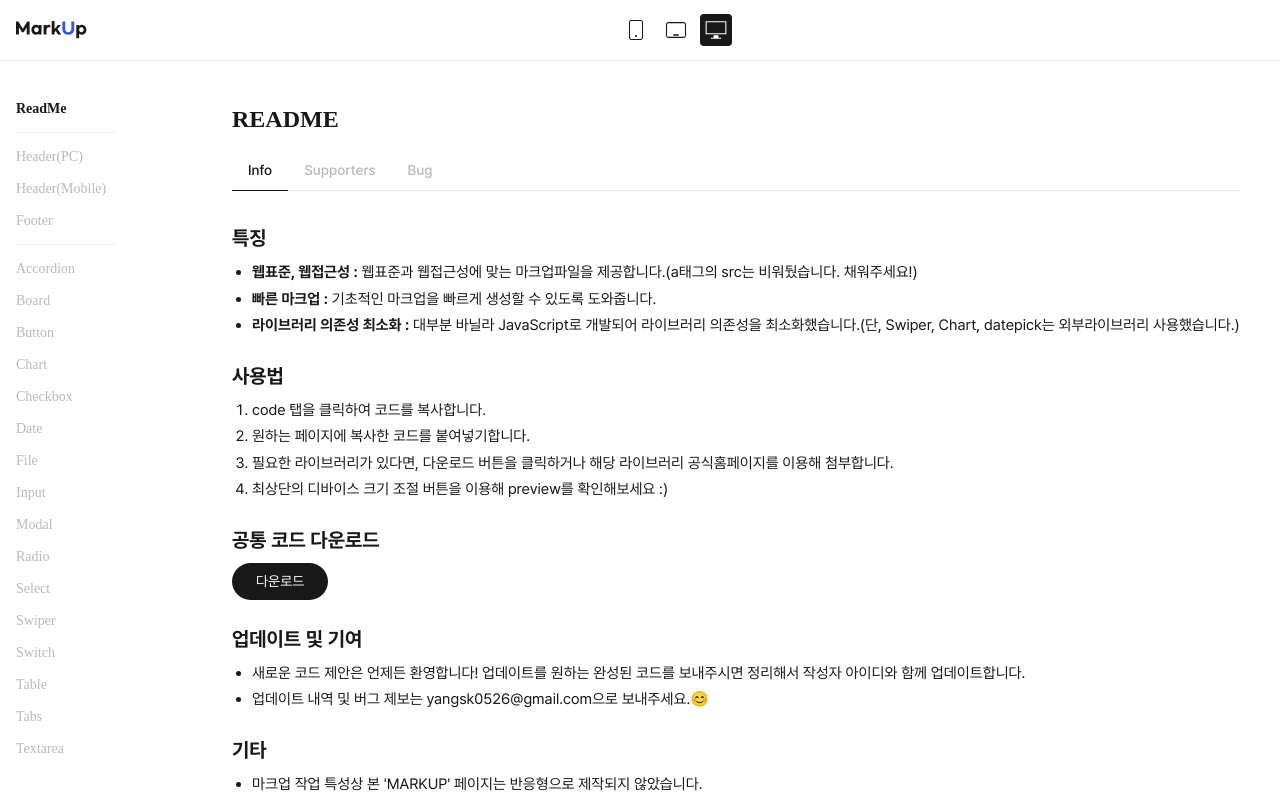
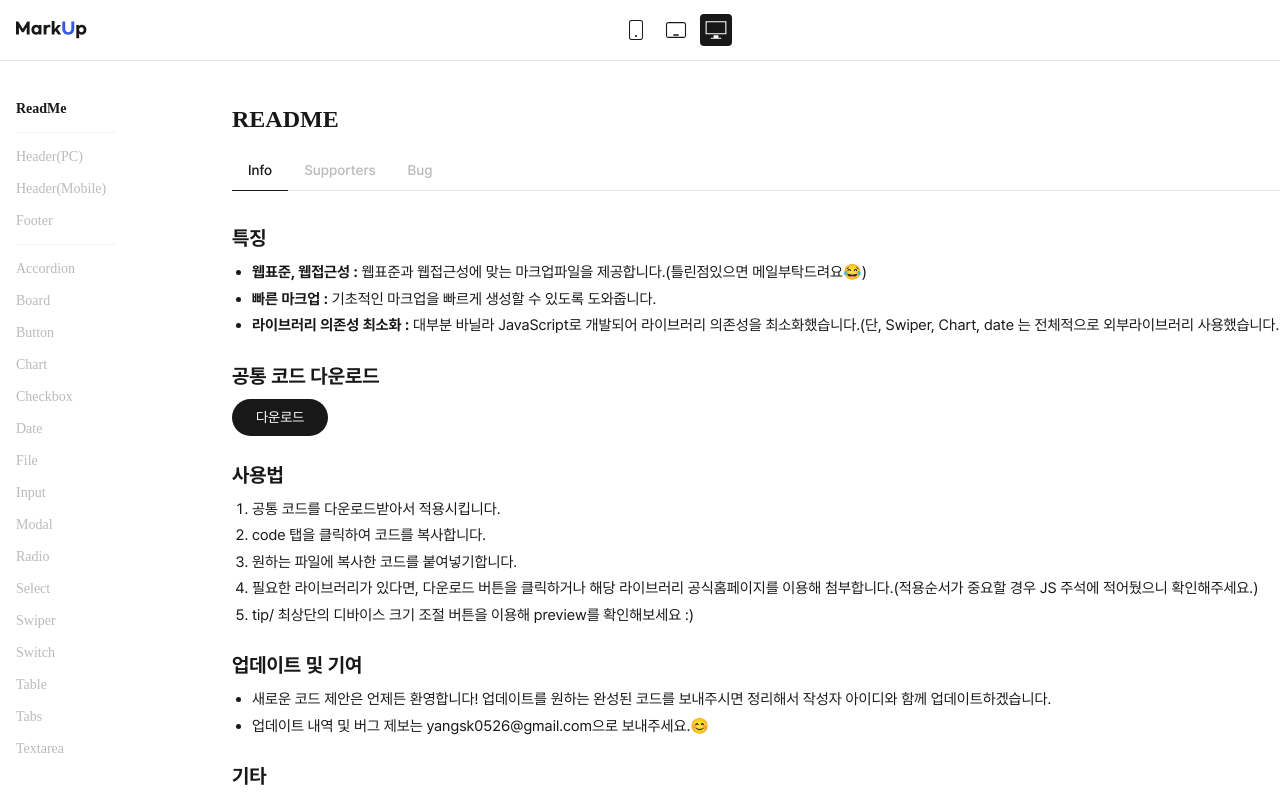
Before and after one commit to YangSangGeon/MarkUp, a Next.js app in the folder markup/: page / in a window 1280 px wide. Shown: the top 800 px of the page. Built offline with nearby package versions, Linux system fonts and the light colour scheme; a web font is replaced by a local one.

Commit message:
- SpeedInsights 추가 - readme text 변경

```diff
--- a/markup/app/layout.js
+++ b/markup/app/layout.js
@@ -2,7 +2,7 @@ import "./globals.css";
 import { Inter } from "next/font/google";
 import Header from "./components/Header";
 import Sidebar from "./components/Sidebar";
-
+import { SpeedInsights } from '@vercel/speed-insights/next';
 
 export const metadata = {
   title: "markUp",
@@ -23,6 +23,7 @@ export default function RootLayout({ children }) {
         <footer>
           <p>Copyright © 2024 SnagGeon Inc. All rights reserved.</p>
         </footer>
+        <SpeedInsights />
       </body>
     </html>
   );
--- a/markup/app/page.js
+++ b/markup/app/page.js
@@ -125,8 +125,7 @@ export default function Home() {
               <ReadMeListWrap>
                 <ReadMeList>
                   <strong>웹표준, 웹접근성 :</strong> 웹표준과 웹접근성에 맞는
-                  마크업파일을 제공합니다.(a태그의 src는 비워뒀습니다.
-                  채워주세요!)
+                  마크업파일을 제공합니다.(틀린점있으면 메일부탁드려요😂)
                 </ReadMeList>
                 <ReadMeList>
                   <strong>빠른 마크업 :</strong> 기초적인 마크업을 빠르게 생성할
@@ -135,34 +134,38 @@ export default function Home() {
                 <ReadMeList>
                   <strong>라이브러리 의존성 최소화 :</strong> 대부분 바닐라
                   JavaScript로 개발되어 라이브러리 의존성을 최소화했습니다.(단,
-                  Swiper, Chart, datepick는 외부라이브러리 사용했습니다.)
+                  Swiper, Chart, date 는 전체적으로 외부라이브러리 사용했습니다.)
                 </ReadMeList>
-              </ReadMeListWrap>
-              <SubTitle>사용법</SubTitle>
-              <ReadMeListWrap>
-                <ReadMeList2>code 탭을 클릭하여 코드를 복사합니다.</ReadMeList2>
-                <ReadMeList2>
-                  원하는 페이지에 복사한 코드를 붙여넣기합니다.
-                </ReadMeList2>
-                <ReadMeList2>
-                  필요한 라이브러리가 있다면, 다운로드 버튼을 클릭하거나 해당
-                  라이브러리 공식홈페이지를 이용해 첨부합니다.
-                </ReadMeList2>
-                <ReadMeList2>
-                  최상단의 디바이스 크기 조절 버튼을 이용해 preview를
-                  확인해보세요 :)
-                </ReadMeList2>
               </ReadMeListWrap>
               <SubTitle>공통 코드 다운로드</SubTitle>
               <DownBtn href="/download/markup.zip" download>
                 다운로드
               </DownBtn>
+              <SubTitle>사용법</SubTitle>
+              <ReadMeListWrap>
+                <ReadMeList2>
+                  공통 코드를 다운로드받아서 적용시킵니다.
+                </ReadMeList2>
+                <ReadMeList2>code 탭을 클릭하여 코드를 복사합니다.</ReadMeList2>
+                <ReadMeList2>
+                  원하는 파일에 복사한 코드를 붙여넣기합니다.
+                </ReadMeList2>
+                <ReadMeList2>
+                  필요한 라이브러리가 있다면, 다운로드 버튼을 클릭하거나 해당
+                  라이브러리 공식홈페이지를 이용해 첨부합니다.(적용순서가 중요할
+                  경우 JS 주석에 적어뒀으니 확인해주세요.)
+                </ReadMeList2>
+                <ReadMeList2>
+                  tip/ 최상단의 디바이스 크기 조절 버튼을 이용해 preview를
+                  확인해보세요 :)
+                </ReadMeList2>
+              </ReadMeListWrap>
               <SubTitle>업데이트 및 기여</SubTitle>
               <ReadMeListWrap>
                 <ReadMeList>
                   새로운 코드 제안은 언제든 환영합니다! 업데이트를 원하는 완성된
                   코드를 보내주시면 정리해서 작성자 아이디와 함께
-                  업데이트합니다.
+                  업데이트하겠습니다.
                 </ReadMeList>
                 <ReadMeList>
                   업데이트 내역 및 버그 제보는 yangsk0526@gmail.com으로
@@ -180,7 +183,7 @@ export default function Home() {
           ) : item.id === 1 ? (
             <>
               <ReadMeListWrap>
-                <ReadMeList>The data is not available.</ReadMeList>
+                <ReadMeList>여러분의 메일을 기다리는중!</ReadMeList>
               </ReadMeListWrap>
             </>
           ) : (
--- a/markup/package.json
+++ b/markup/package.json
@@ -9,6 +9,7 @@
     "lint": "next lint"
   },
   "dependencies": {
+    "@vercel/speed-insights": "^1.0.3",
     "dompurify": "^3.0.7",
     "next": "14.0.4",
     "prismjs": "^1.29.0",
```
Also changed, not shown: 1 other file (tests, documents, lock files or other folders).
